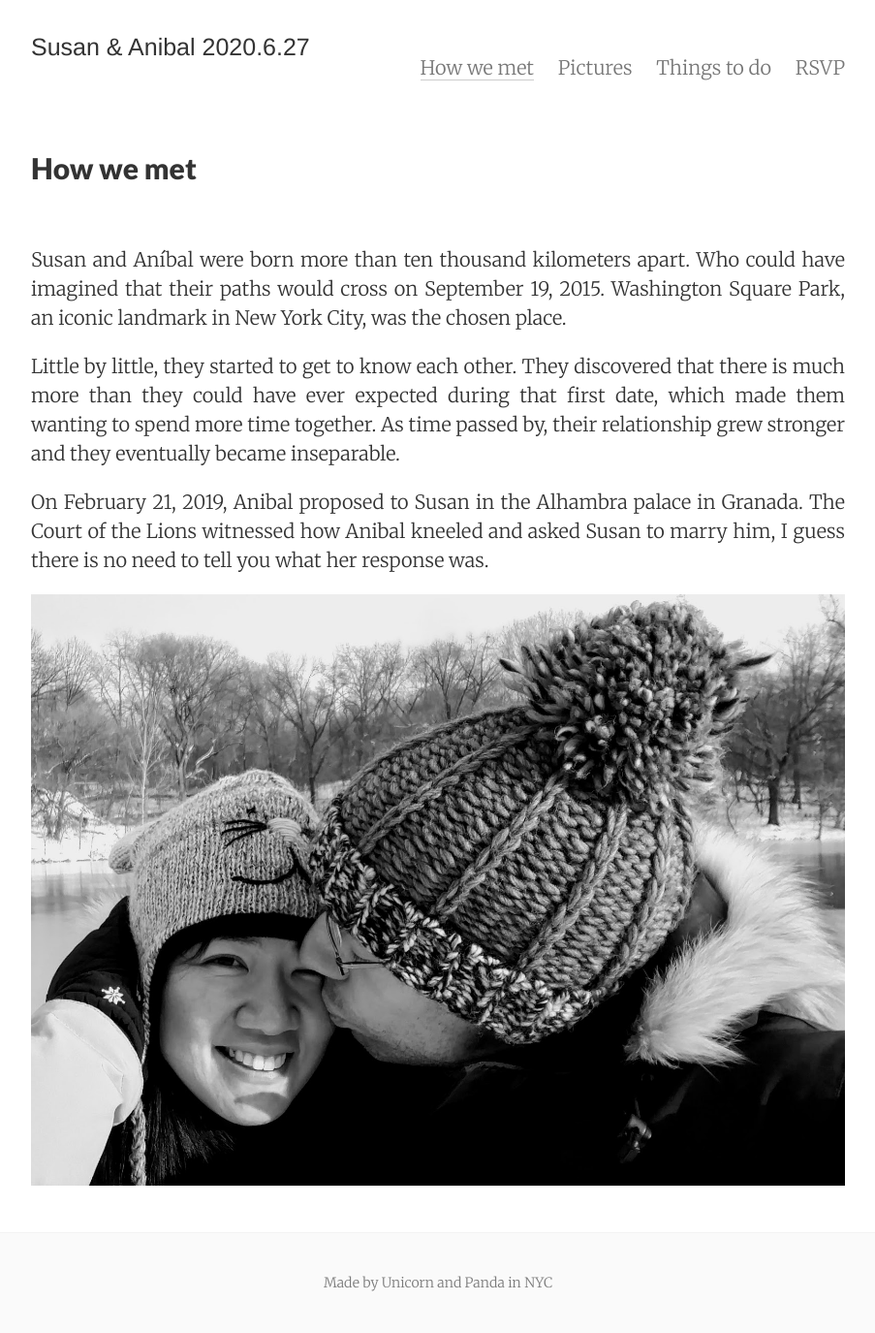
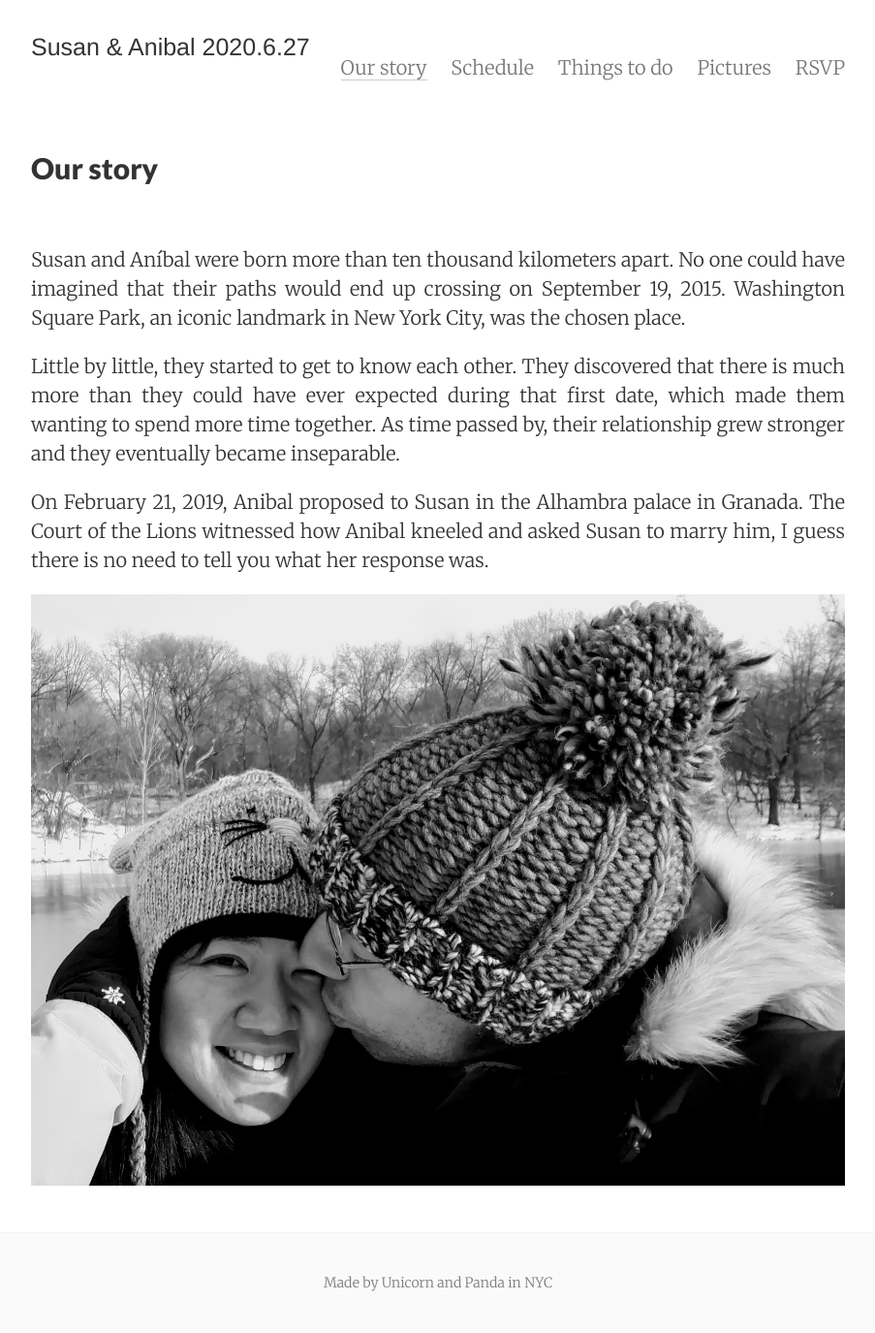
Before and after one commit to fengtingzhang/susanandanibal, a Jekyll site: the page built from pages/our_story.md, in a window 1280 px wide. Shown: the whole page at 97% size, without its empty margins (188-1091 px from the left). Built offline with Jekyll 4.4.1, drawn with Linux system fonts in a browser that asks for light colours; some web fonts are replaced.

Commit message:
added schedule page

```diff
--- a/_config.yml
+++ b/_config.yml
@@ -8,8 +8,9 @@
 date_format: "%b %-d, %Y"
 header_pages:
  - pages/our_story.md
+ - pages/schedule.md
+ - pages/things_to_do.md
  - pages/pictures.md
- - pages/things_to_do.md
  - pages/contact.html
 
 # Google services
--- a/pages/our_story.md
+++ b/pages/our_story.md
@@ -1,11 +1,11 @@
 ---
 layout: page
-title: How we met
+title: Our story
 permalink: /about/
 tags: about
 ---
 
-Susan and Aníbal were born more than ten thousand kilometers apart. Who could have imagined that their paths would cross on September 19, 2015. Washington Square Park, an iconic landmark in New York City, was the chosen place.
+Susan and Aníbal were born more than ten thousand kilometers apart. No one could have imagined that their paths would end up crossing on September 19, 2015. Washington Square Park, an iconic landmark in New York City, was the chosen place.
 
 Little by little, they started to get to know each other. They discovered that there is much more than they could have ever expected during that first date, which made them wanting to spend more time together. As time passed by, their relationship grew stronger and they eventually became inseparable.
 
```
Also changed, not shown: pages/schedule.md (added, +18 -0 lines).
